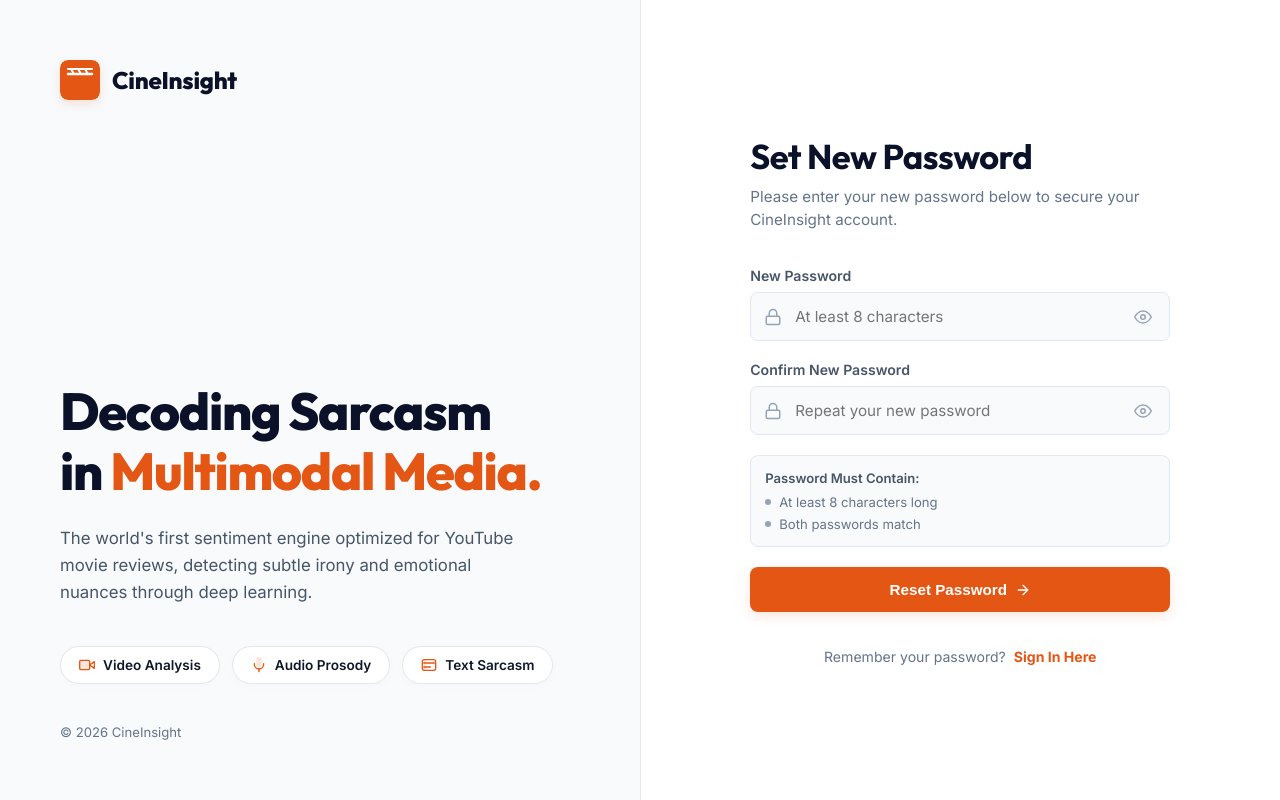
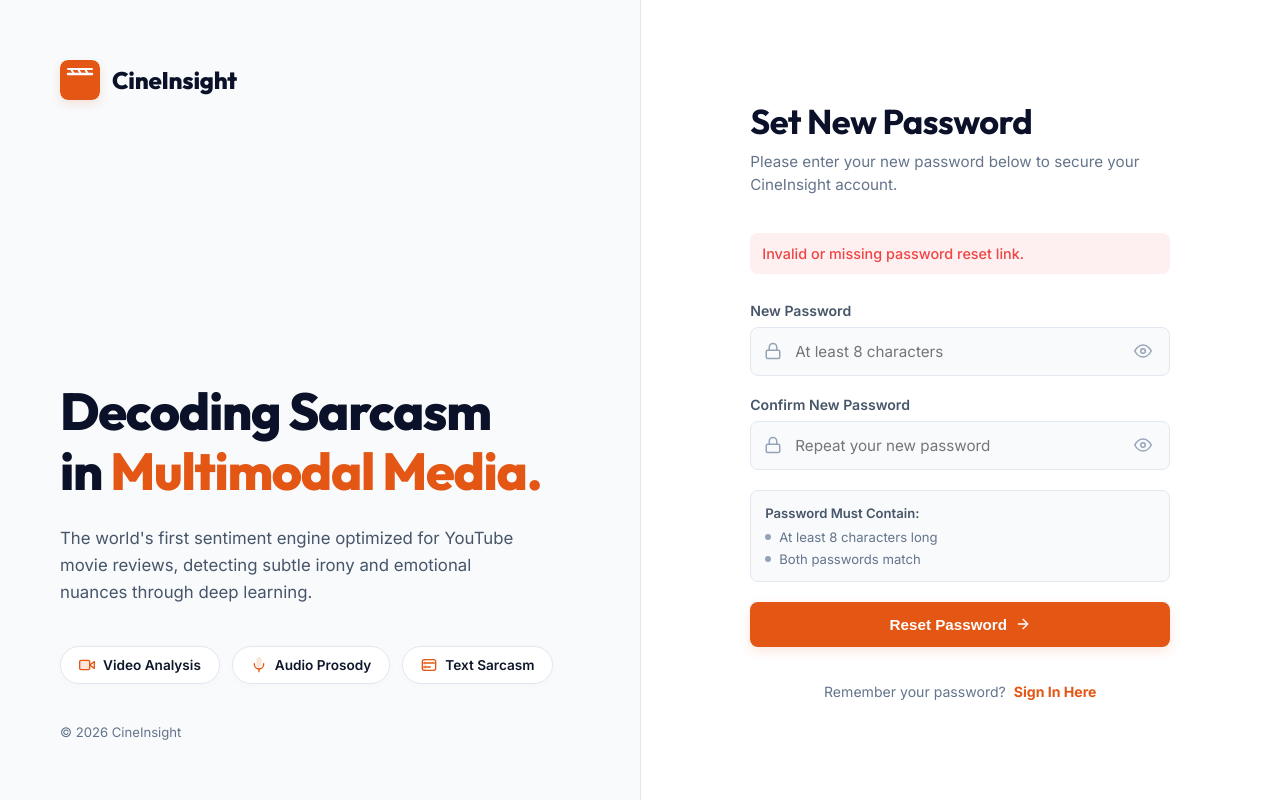
Before and after one commit to RashmikaKDH/CineInsight_FinalYearGroupProject, a Flask app: page /reset-password in a window 1280 px wide. Run offline with Flask 3, Linux system fonts and the light colour scheme; some libraries are stand-ins or nearby versions.

Commit message:
Implement secure password reset flow

```diff
--- a/CineInsight/app.py
+++ b/CineInsight/app.py
@@ -1,6 +1,8 @@
 import os
 import tempfile
 from functools import wraps
+import secrets
+from datetime import datetime, timedelta
 
 import mysql.connector
 from flask import Flask, redirect, render_template, request, session, url_for, jsonify, Response, stream_with_context, flash
@@ -176,106 +178,280 @@ def analysis():
 def forgot():
     if request.method == 'POST':
         import re
+
         email = request.form.get('email', '').strip().lower()
 
-        # 1. Email format validation
+        # 1. Email validation
         if not email:
-            return render_template('forgot.html', error='Please enter your email address.')
+            return render_template(
+                'forgot.html',
+                error='Please enter your email address.'
+            )
 
-        email_pattern = re.compile(r'^[\w\.-]+@[\w\.-]+\.[a-zA-Z]{2,}$')
+        email_pattern = re.compile(
+            r'^[\w\.-]+@[\w\.-]+\.[a-zA-Z]{2,}$'
+        )
+
         if not email_pattern.match(email):
-            return render_template('forgot.html', error='Please enter a valid email address.')
+            return render_template(
+                'forgot.html',
+                error='Please enter a valid email address.'
+            )
 
-        # 2. Database user existence check
         connection = None
         cursor = None
+
         try:
+            # 2. Connect to database
             connection = get_db_connection()
             cursor = connection.cursor(dictionary=True)
-            cursor.execute('SELECT User_Id, Name FROM `USER` WHERE Email = %s LIMIT 1', (email,))
+
+            # 3. Check whether the email exists
+            cursor.execute(
+                'SELECT User_Id, Name FROM `USER` WHERE Email = %s LIMIT 1',
+                (email,)
+            )
+
             user = cursor.fetchone()
-        except mysql.connector.Error:
-            return render_template('forgot.html', error='Database error. Please try again.')
+
+            if not user:
+                return render_template(
+                    'forgot.html',
+                    error='No account found with that email address.'
+                )
+
+            # 4. Generate a secure random reset token
+            token = secrets.token_urlsafe(32)
+
+            # 5. Set token expiry time
+            expires_at = datetime.now() + timedelta(minutes=30)
+
+            # 6. Delete old reset tokens for this user
+            cursor.execute(
+                'DELETE FROM password_reset_tokens WHERE user_id = %s',
+                (user['User_Id'],)
+            )
+
+            # 7. Save the new token
+            cursor.execute(
+                '''
+                INSERT INTO password_reset_tokens
+                (user_id, token, expires_at, used)
+                VALUES (%s, %s, %s, %s)
+                ''',
+                (
+                    user['User_Id'],
+                    token,
+                    expires_at,
+                    False
+                )
+            )
+
+            connection.commit()
+
+            # 8. Create the password reset link
+            reset_link = url_for(
+                'reset_password',
+                token=token,
+                _external=True
+            )
+
+            # TEMPORARY:
+            # We will replace this with real email sending
+            # in the next step.
+            print("\n========================================")
+            print("PASSWORD RESET LINK")
+            print(reset_link)
+            print("========================================\n")
+
+            return render_template(
+                'forgot.html',
+                success=True
+            )
+
+        except mysql.connector.Error as e:
+            if connection is not None:
+                connection.rollback()
+
+            print("Database error:", e)
+
+            return render_template(
+                'forgot.html',
+                error='Database error. Please try again.'
+            )
+
         finally:
             if cursor is not None:
                 cursor.close()
+
             if connection is not None:
                 connection.close()
-
-        if not user:
-            return render_template('forgot.html', error='No account found with that email address.')
-
-        # 3. User exists — show success state
-        return render_template('forgot.html', success=True, email=email)
 
     return render_template('forgot.html')
 
 
 @app.route('/reset-password', methods=['GET', 'POST'])
 def reset_password():
+
+    # Get token from URL when page is opened
+    token = request.args.get('token', '').strip()
+
+    # For POST, get token from hidden form field
     if request.method == 'POST':
-        email = request.form.get('email', '').strip().lower()
+        token = request.form.get('token', '').strip()
+
+    # Token is required
+    if not token:
+        return render_template(
+            'reset-password.html',
+            error='Invalid or missing password reset link.'
+        )
+
+    connection = None
+    cursor = None
+
+    try:
+        # 1. Connect to database
+        connection = get_db_connection()
+        cursor = connection.cursor(dictionary=True)
+
+        # 2. Find valid reset token
+        cursor.execute(
+            '''
+            SELECT prt.user_id, prt.token, prt.expires_at, prt.used,
+                   u.Email, u.Name
+            FROM password_reset_tokens prt
+            INNER JOIN `USER` u ON prt.user_id = u.User_Id
+            WHERE prt.token = %s
+            LIMIT 1
+            ''',
+            (token,)
+        )
+
+        reset_record = cursor.fetchone()
+
+        # 3. Token does not exist
+        if not reset_record:
+            return render_template(
+                'reset-password.html',
+                error='Invalid password reset link.'
+            )
+
+        # 4. Token already used
+        if reset_record['used']:
+            return render_template(
+                'reset-password.html',
+                error='This password reset link has already been used.'
+            )
+
+        # 5. Check token expiry
+        if reset_record['expires_at'] < datetime.now():
+            return render_template(
+                'reset-password.html',
+                error='This password reset link has expired. Please request a new one.'
+            )
+
+        # -------------------------------------------------------
+        # GET → Show reset password form
+        # -------------------------------------------------------
+        if request.method == 'GET':
+            return render_template(
+                'reset-password.html',
+                token=token,
+                email=reset_record['Email']
+            )
+
+        # -------------------------------------------------------
+        # POST → Reset password
+        # -------------------------------------------------------
+
         password = request.form.get('password', '')
         confirm_password = request.form.get('confirm_password', '')
 
-        # 1. Basic field validation
-        if not email:
-            return render_template('reset-password.html', error='Email is missing. Please go back and try again.', email=email)
+        # 6. Check password fields
+        if not password or not confirm_password:
+            return render_template(
+                'reset-password.html',
+                token=token,
+                email=reset_record['Email'],
+                error='Please fill in all required fields.'
+            )
 
-        if not password or not confirm_password:
-            return render_template('reset-password.html', error='Please fill in all required fields.', email=email)
+        # 7. Password length
+        if len(password) < 8:
+            return render_template(
+                'reset-password.html',
+                token=token,
+                email=reset_record['Email'],
+                error='Password must be at least 8 characters long.'
+            )
 
-        # 2. Password strength validation
-        if len(password) < 8:
-            return render_template('reset-password.html', error='Password must be at least 8 characters long.', email=email)
+        # 8. Password confirmation
+        if password != confirm_password:
+            return render_template(
+                'reset-password.html',
+                token=token,
+                email=reset_record['Email'],
+                error='Passwords do not match.'
+            )
 
-        # 3. Password match validation
-        if password != confirm_password:
-            return render_template('reset-password.html', error='Passwords do not match.', email=email)
+        # 9. Hash the new password
+        hashed_password = generate_password_hash(password)
 
-        # 4. Verify the user actually exists in the database
-        connection = None
-        cursor = None
-        try:
-            connection = get_db_connection()
-            cursor = connection.cursor(dictionary=True)
-            cursor.execute('SELECT User_Id FROM `USER` WHERE Email = %s LIMIT 1', (email,))
-            user = cursor.fetchone()
-        except mysql.connector.Error:
-            return render_template('reset-password.html', error='Database error. Please try again.', email=email)
-        finally:
-            if cursor is not None:
-                cursor.close()
-            if connection is not None:
-                connection.close()
+        # 10. Update password
+        cursor.execute(
+            '''
+            UPDATE `USER`
+            SET Password = %s
+            WHERE User_Id = %s
+            ''',
+            (
+                hashed_password,
+                reset_record['user_id']
+            )
+        )
 
-        if not user:
-            return render_template('reset-password.html', error='No account found with that email. Please restart the reset process.', email=email)
+        # 11. Mark token as used
+        cursor.execute(
+            '''
+            UPDATE password_reset_tokens
+            SET used = TRUE
+            WHERE token = %s
+            ''',
+            (token,)
+        )
 
-        # 5. All checks passed — update the password
-        connection = None
-        cursor = None
-        try:
-            connection = get_db_connection()
-            cursor = connection.cursor()
-            hashed_password = generate_password_hash(password)
-            cursor.execute('UPDATE `USER` SET Password = %s WHERE Email = %s', (hashed_password, email))
-            connection.commit()
-        except mysql.connector.Error:
-            if connection is not None:
-                connection.rollback()
-            return render_template('reset-password.html', error='Database error. Please try again.', email=email)
-        finally:
-            if cursor is not None:
-                cursor.close()
-            if connection is not None:
-                connection.close()
+        # 12. Save changes
+        connection.commit()
 
-        return render_template('reset-password.html', success=True)
+        # 13. Success
+        flash(
+            'Password reset successfully! Please sign in with your new password.',
+            'success'
+        )
 
-    # GET — pass email from query param so the hidden field is pre-filled
-    email = request.args.get('email', '')
-    return render_template('reset-password.html', email=email)
+        return redirect(url_for('signin'))
+
+    except mysql.connector.Error as e:
+
+        if connection is not None:
+            connection.rollback()
+
+        print("Password reset database error:", e)
+
+        return render_template(
+            'reset-password.html',
+            token=token,
+            error='Database error. Please try again.'
+        )
+
+    finally:
+
+        if cursor is not None:
+            cursor.close()
+
+        if connection is not None:
+            connection.close()
 
 
 @app.route('/google-login')
--- a/CineInsight/templates/reset-password.html
+++ b/CineInsight/templates/reset-password.html
@@ -112,7 +112,7 @@
                 <form action="{{ url_for('reset_password') }}" method="post" class="signin-form" id="reset-form">
 
                     <!-- Hidden Email field if available -->
-                    <input type="hidden" name="email" id="user-email" value="{{ email or request.args.get('email', '') }}">
+                   <input type="hidden" name="token" value="{{ token }}">
 
                     <!-- New Password Field -->
                     <div class="input-group">
```
